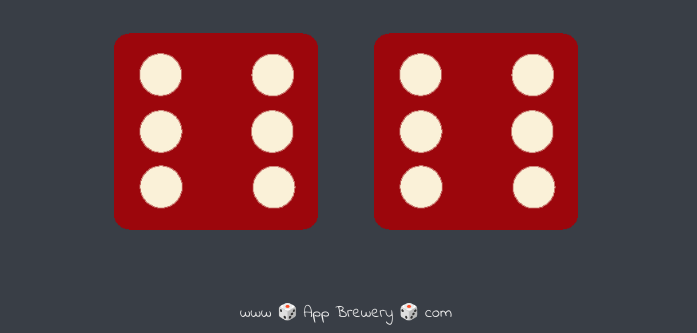
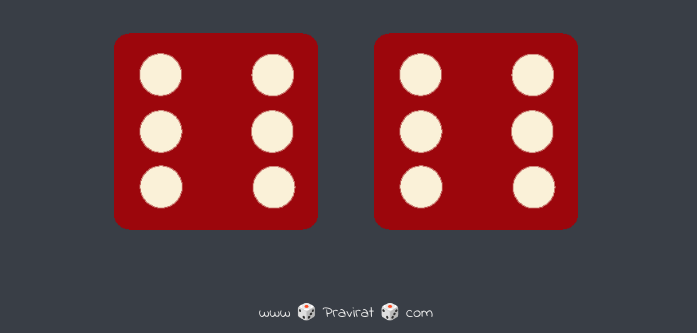
Before and after one commit to PRAVIRAT/dice-game, a plain HTML site: page index.html in a window 1280 px wide. Shown: the part 721-1054 px from the top of the page, without its empty margins (294-991 px from the left). Drawn offline with nearby package versions, Linux system fonts and the light colour scheme.

Commit message:
index.html

```diff
--- a/index.html
+++ b/index.html
@@ -30,6 +30,6 @@
       </body>
 
       <footer>
-        www 🎲 App Brewery 🎲 com
+        www 🎲 Pravirat 🎲 com
       </footer>
     </html>
```
